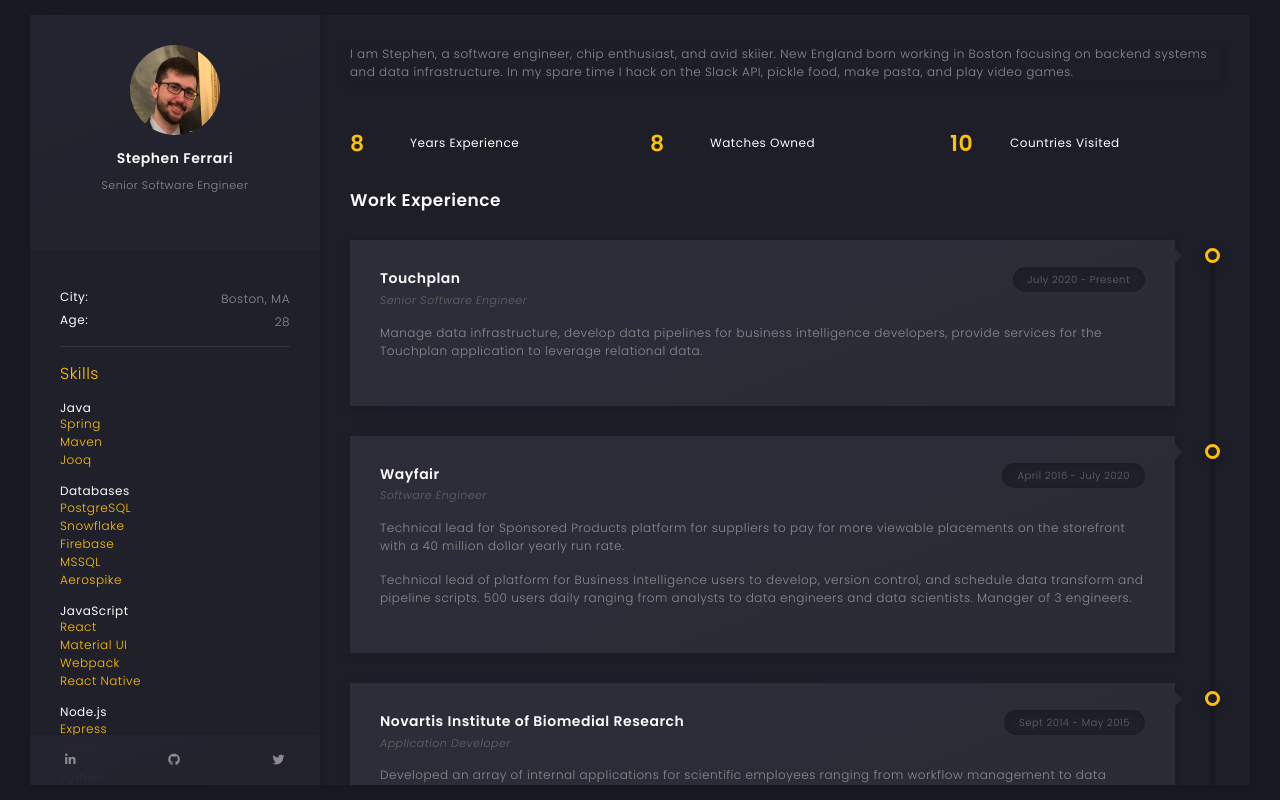
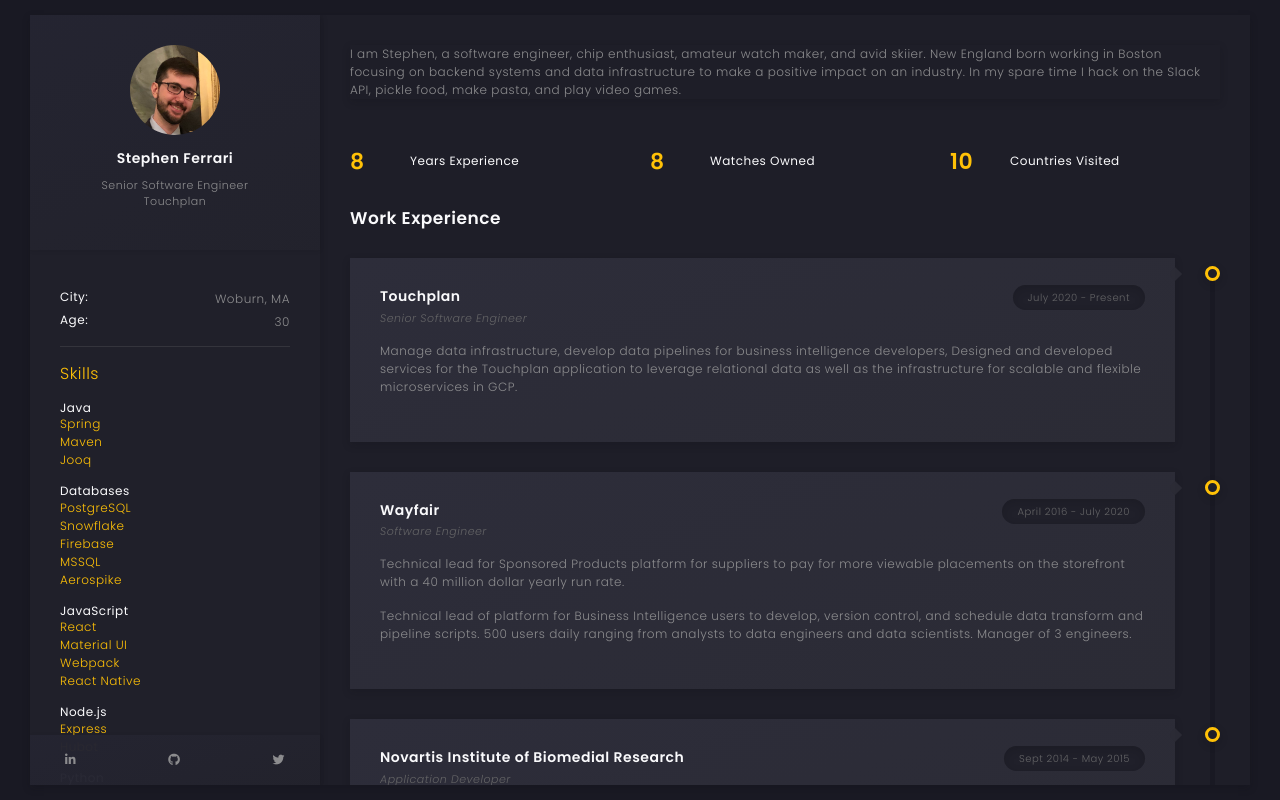
Before and after one commit to StephenFerrari14/StephenFerrari14.github.io, a plain HTML site: page index.html in a window 1280 px wide. Drawn offline with Linux system fonts and the light colour scheme.

Commit message:
Calculate dates and updated some descriptions

```diff
--- a/index.html
+++ b/index.html
@@ -92,8 +92,9 @@
                   <!-- <i class="fas fa-expand"></i> -->
                 </a>
               </div>
-              <h5 class="art-name mb-10"><a href="">Stephen Ferrari</a></h5>
+              <h5 class="art-name mb-10">Stephen Ferrari</h5>
               <div class="art-sm-text">Senior Software Engineer</div>
+              <div class="art-sm-text">Touchplan</div>
             </div>
 
             <div id="scrollbar2" class="art-scroll-frame" data-scrollbar="true" tabindex="-1"
@@ -103,11 +104,11 @@
                   <ul>
                     <li>
                       <h6>City:</h6>
-                      <span>Boston, MA</span>
+                      <span>Woburn, MA</span>
                     </li>
                     <li>
                       <h6>Age:</h6>
-                      <span>28</span>
+                      <span id="age"></span>
                     </li>
                   </ul>
                 </div>
@@ -198,10 +199,10 @@
                         <div class="art-banner-dec"></div>
                         <div>
                           <p>
-                            I am Stephen, a software engineer, chip enthusiast, and avid
+                            I am Stephen, a software engineer, chip enthusiast, amateur watch maker, and avid
                             skiier. New England born working in Boston
                             focusing on backend systems and data
-                            infrastructure. In my spare time I hack on the
+                            infrastructure to make a positive impact on an industry. In my spare time I hack on the
                             Slack API, pickle food, make pasta, and play video
                             games.
                           </p>
@@ -215,7 +216,7 @@
                     <div class="col-md-4 col-6">
                       <div class="art-counter-frame" style="opacity: 1">
                         <div class="art-counter-box">
-                          <span class="art-counter" style="opacity: 1">8</span>
+                          <span id="workYears" class="art-counter" style="opacity: 1"></span>
                         </div>
                         <h6>Years Experience</h6>
                       </div>
@@ -266,9 +267,9 @@
                           </div>
                           <p>
                             Manage data infrastructure, develop data pipelines
-                            for business intelligence developers, provide
+                            for business intelligence developers, Designed and developed
                             services for the Touchplan application to leverage
-                            relational data.
+                            relational data as well as the infrastructure for scalable and flexible microservices in GCP.
                           </p>
                         </div>
                       </div>
@@ -536,7 +537,7 @@
                 <div class="container-fluid">
                   <footer>
                     <!-- copyright -->
-                    <div>© 2020 Stephen Ferrari</div>
+                    <div>© <span id="copywriteYear"></span> Stephen Ferrari</div>
                     <!-- author ( Please! Do not delete it. You are awesome! :) -->
                     <div>
                       Template author:&nbsp;
--- a/static/js/main.js
+++ b/static/js/main.js
@@ -75,4 +75,16 @@ $(function() {
   $('.art-app').click(function() {
     $('.color-change').removeClass("active-changer");
   });
+
+  var ageDifMs = Date.now() - new Date("1992-07-08");
+  var ageDate = new Date(ageDifMs); // miliseconds from epoch
+  var yearsOfAge = Math.abs(ageDate.getUTCFullYear() - 1970);
+  $('#age')[0].innerHTML = yearsOfAge;
+
+  var ageDifMs = Date.now() - new Date("2014-05-01");
+  var ageDate = new Date(ageDifMs); // miliseconds from epoch
+  var yearsOfWorkExperience = Math.abs(ageDate.getUTCFullYear() - 1970);
+  $('#workYears')[0].innerHTML = yearsOfWorkExperience;
+
+  $('#copywriteYear')[0].innerHTML = new Date().getFullYear();
 });
```
